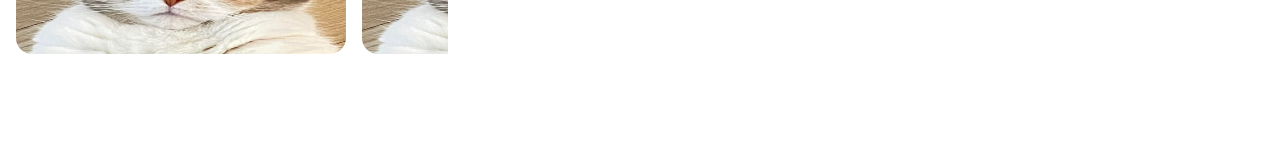
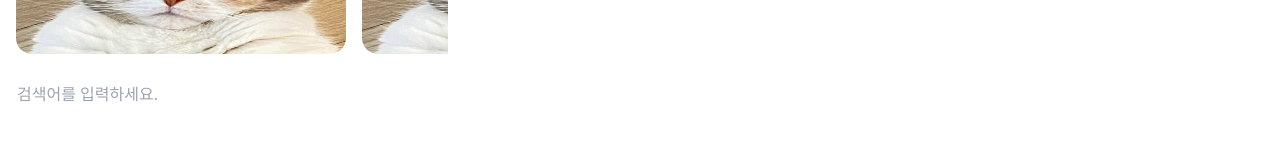
Before and after one commit to ZZOL-zzol/sizzang, a JavaScript app in the folder frontend/: page / in a window 1280 px wide. Shown: the part 212-380 px from the top of the page. Built offline with nearby package versions, Linux system fonts and the light colour scheme; the HTML template or start-up script is replaced by a standard one.

Commit message:
:sparkles: feat: 텍스트인풋 제작

```diff
--- /dev/null
+++ b/frontend/src/components/common/TextInput.js
@@ -0,0 +1,8 @@
+
+const TextInput = () => {
+    return(
+        <input type="text" placeholder="검색어를 입력하세요." className="input w-full max-w-xs focus:outline-blue-200" />
+    )
+};
+
+export default TextInput;
--- a/frontend/src/views/MainPage.js
+++ b/frontend/src/views/MainPage.js
@@ -1,6 +1,7 @@
 import Carousel from '../components/common/Carousel';
 import Header from '../components/common/Header';
 import Navbar from '../components/common/Navbar';
+import TextInput from '../components/common/TextInput';
 
 const MainPage = () => {
   return (
@@ -8,7 +9,7 @@ const MainPage = () => {
       <Header/>
       <div className='h-96  flex flex-col flex-grow'>바디이이이이
       <Carousel></Carousel>
-
+      <TextInput/>
       </div>
       <Navbar/>
     </div>
```
